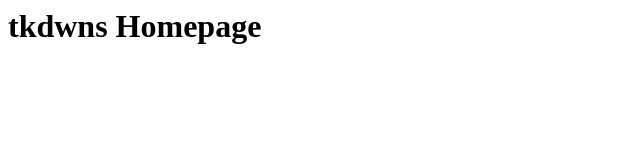
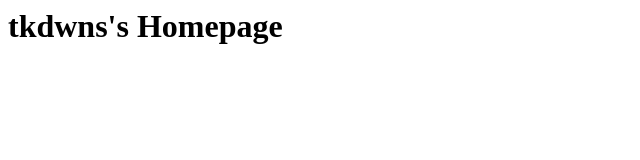
Before and after one commit to tkdwnws644/web2025, a plain HTML site: page index.html in a window 1280 px wide. Shown: the whole page, without its empty margins (0-640 px from the left). Drawn offline with Linux system fonts and the light colour scheme.

Commit message:
Update index.html

```diff
--- a/index.html
+++ b/index.html
@@ -3,6 +3,6 @@
 
   </head>
   <body>
-    <H1>tkdwns Homepage</H1>
+    <H1>tkdwns's Homepage</H1>
   </body>
 </html>
```
